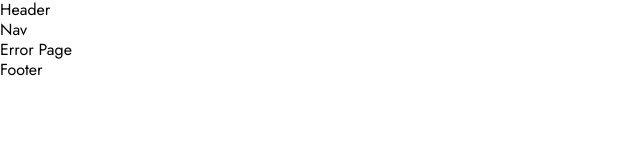
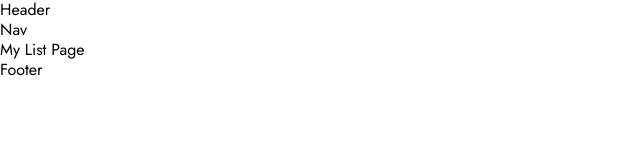
Before and after one commit to allankchow/showboat, a React (Vite) app: page /my-list in a window 1280 px wide. Shown: the top 160 px of the page, without its empty margins (0-640 px from the left). Built offline with nearby package versions, Linux system fonts and the light colour scheme.

Commit message:
Change favourites page to my list page

```diff
--- a/src/pages/FavouritesPage.jsx
+++ b/src/pages/MyListPage.jsx
@@ -1,15 +1,15 @@
 import { useEffect } from "react";
 import { appTitle } from "../globals/globalVariables";
 
-const FavouritesPage = () => {
+const MyListPage = () => {
 
     useEffect(() => {
-        document.title = `${appTitle} - Favourites`;
+        document.title = `${appTitle} - My List`;
     }, []);
 
     return (
-        <div>Favourites Page</div>
+        <div>My List Page</div>
     )
 }
 
-export default FavouritesPage;
+export default MyListPage;
--- a/src/routers/AppRouter.jsx
+++ b/src/routers/AppRouter.jsx
@@ -5,7 +5,7 @@ import Nav from "../components/Nav";
 import Footer from "../components/Footer";
 import HomePage from "../pages/HomePage";
 import AboutPage from "../pages/AboutPage";
-import FavouritesPage from "../pages/FavouritesPage";
+import MyListPage from "../pages/MyListPage";
 import MoviePage from "../pages/MoviePage";
 import ErrorPage from "../pages/ErrorPage";
 
@@ -18,7 +18,7 @@ const AppRouter = () => {
                 <Routes>
                     <Route path="/" exact element={<HomePage />}></Route>
                     <Route path="/about" exact element={<AboutPage />}></Route>
-                    <Route path="/favourites" exact element={<FavouritesPage />}></Route>
+                    <Route path="/my-list" exact element={<MyListPage />}></Route>
                     <Route path="/movie/:id" exact element={<MoviePage />}></Route>
                     <Route path="*" exact element={<ErrorPage />}></Route>
                 </Routes>
```
